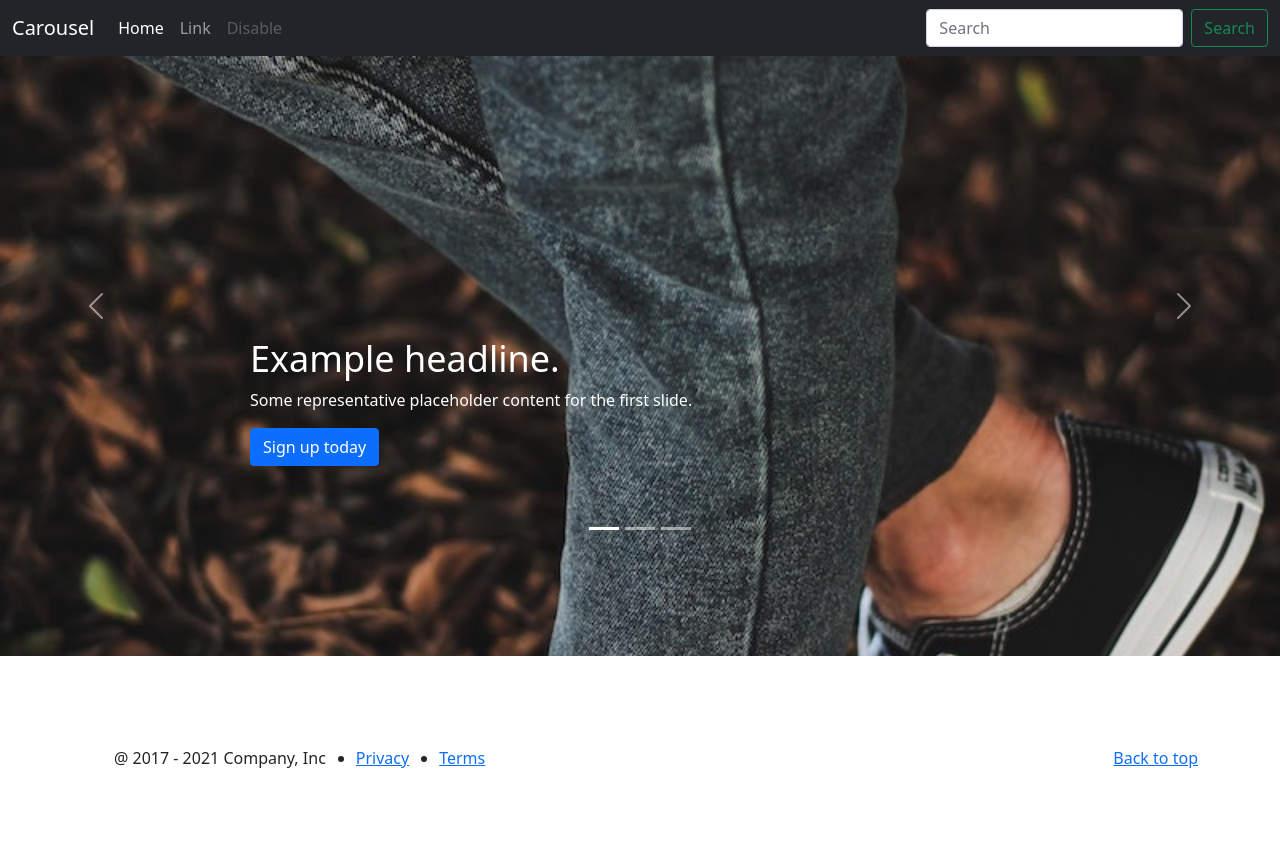
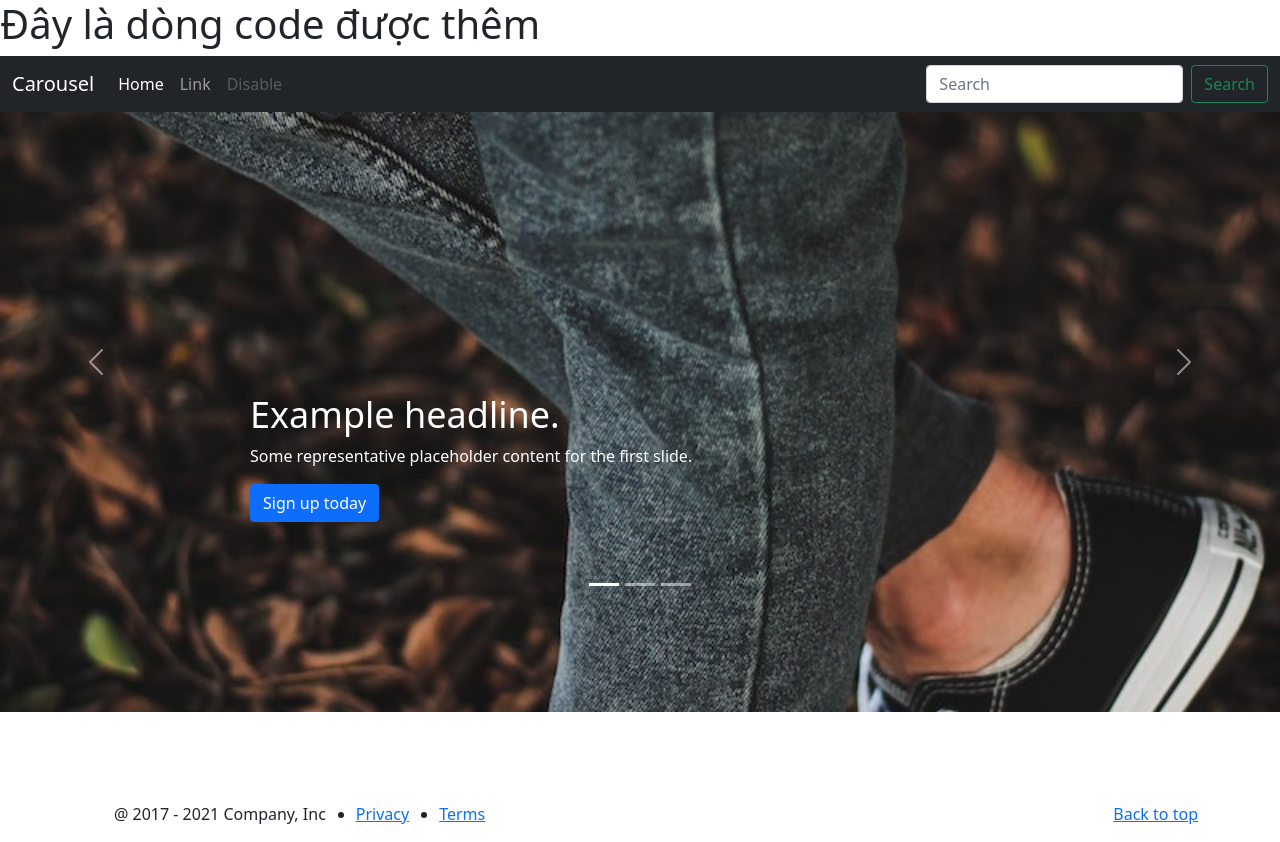
Before and after one commit to thangkiller/lab18, a plain HTML site: page index.html in a window 1280 px wide. Before the commit the page ends 800 px from the top, so only its background shows below. Drawn offline with nearby package versions, Linux system fonts and the light colour scheme.

Commit message:
sua file index lan 1

```diff
--- a/index.html
+++ b/index.html
@@ -14,6 +14,7 @@
     <title>Document</title>
   </head>
   <body>
+    <h1>Đây là dòng code được thêm</h1>
     <header>
       <nav class="navbar navbar-expand-md navbar-dark bg-dark">
         <div class="container-fluid">
```
